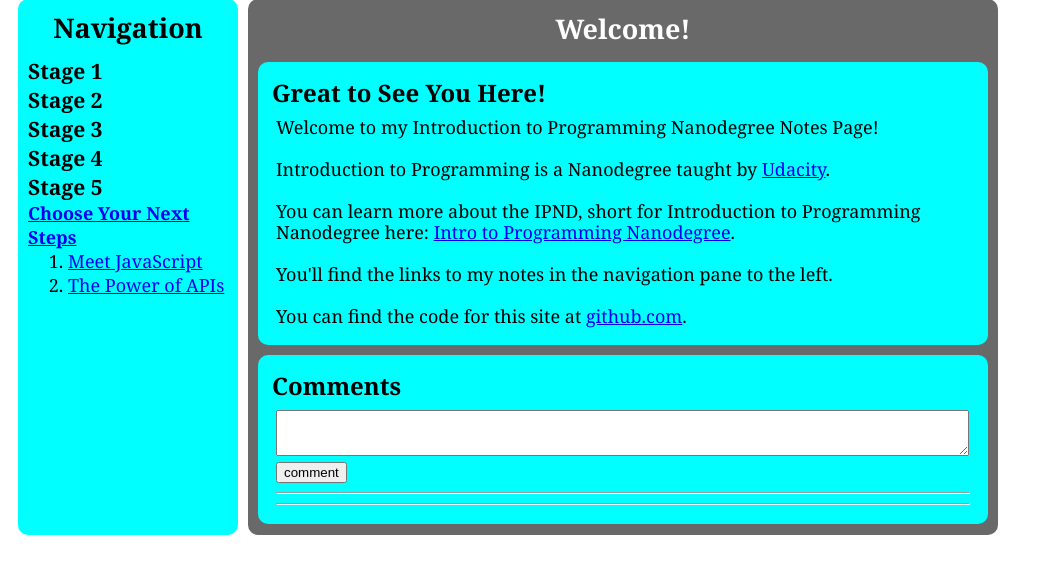
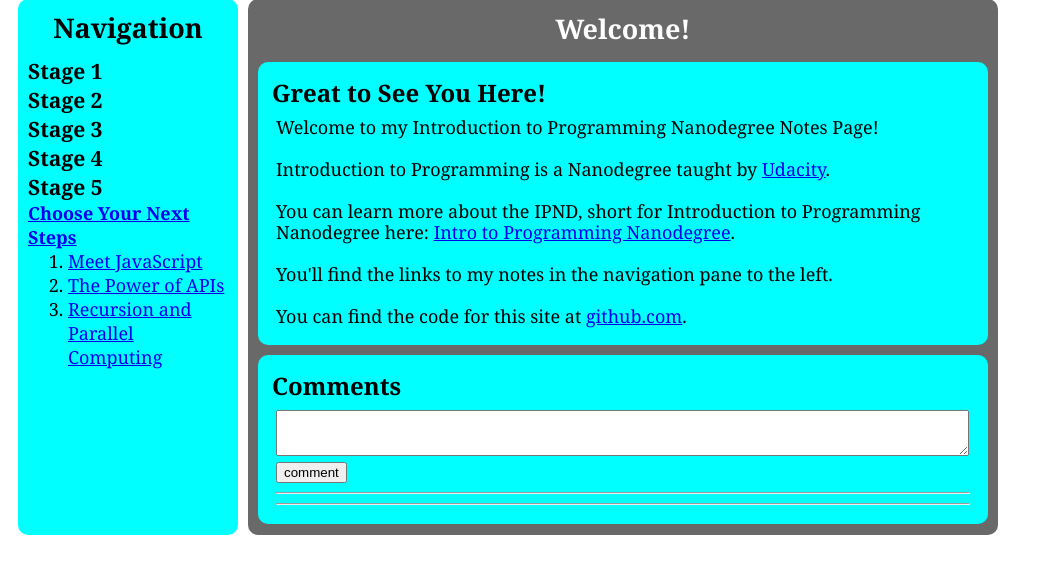
Before and after one commit to lacyjpr/ipnd-stage-five, a Python web app: template templates/IPND_notes.html in a window 1280 px wide, after a click on "Stage 5". Shown: the part 90-664 px from the top of the page, without its empty margins (0-1043 px from the left). Run offline with Jinja, Linux system fonts and the light colour scheme; the template is opened without the code that fills it, so the values that code supplies are empty; some libraries are stand-ins or nearby versions.

Commit message:
Add navigation for 5.3

```diff
--- a/templates/IPND_notes.html
+++ b/templates/IPND_notes.html
@@ -64,6 +64,7 @@
 				<ol>
 					<li><a target="_blank" href="/stage5#stage-5-1">Meet JavaScript</a></li>
 					<li><a target="_blank" href="/stage5#stage-5-2">The Power of APIs</a></li>
+					<li><a target="_blank" href="/stage5#stage-5-3">Recursion and Parallel Computing</a></li>
 				</ol></div>
 
 		</div><!--accordion div-->
```
